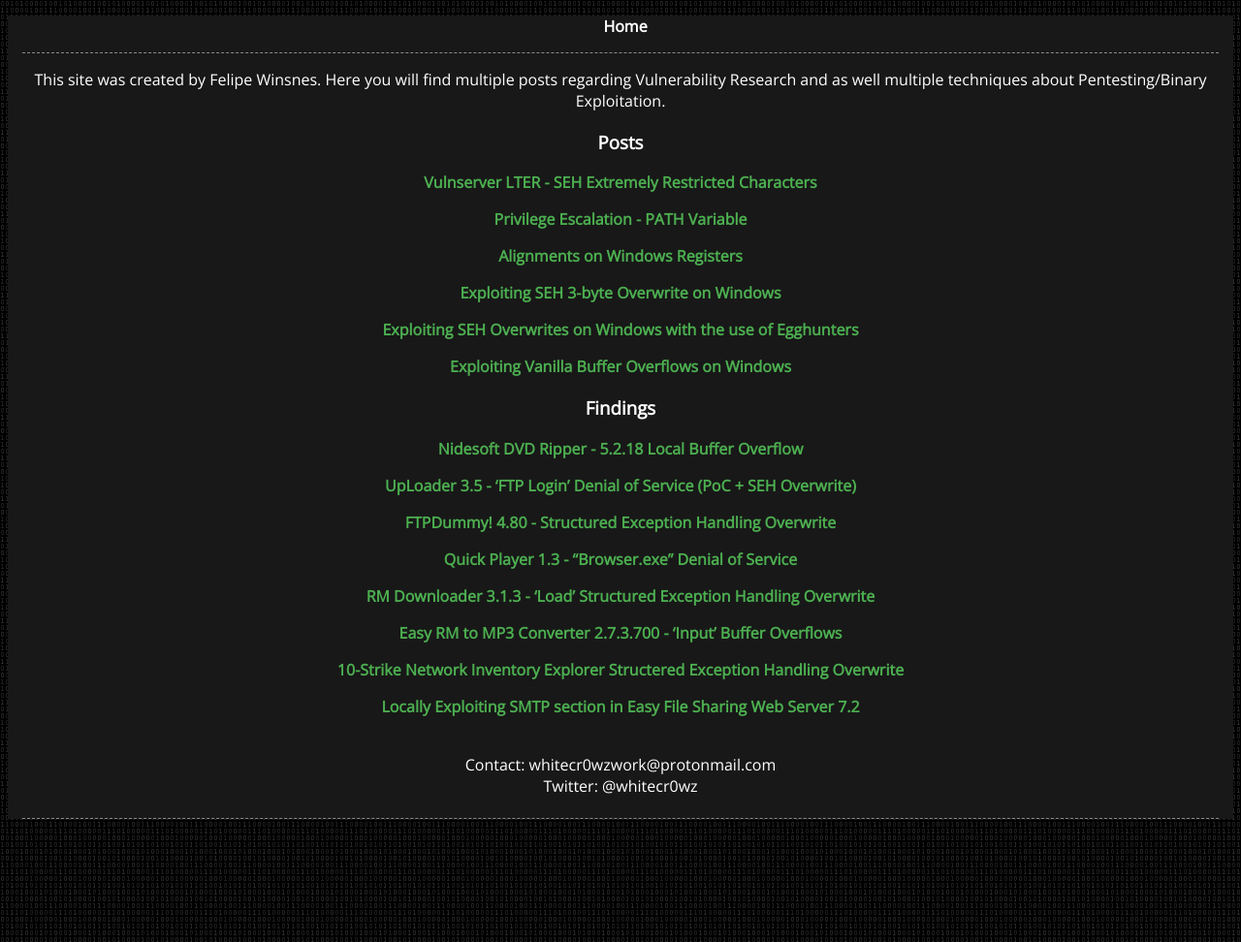
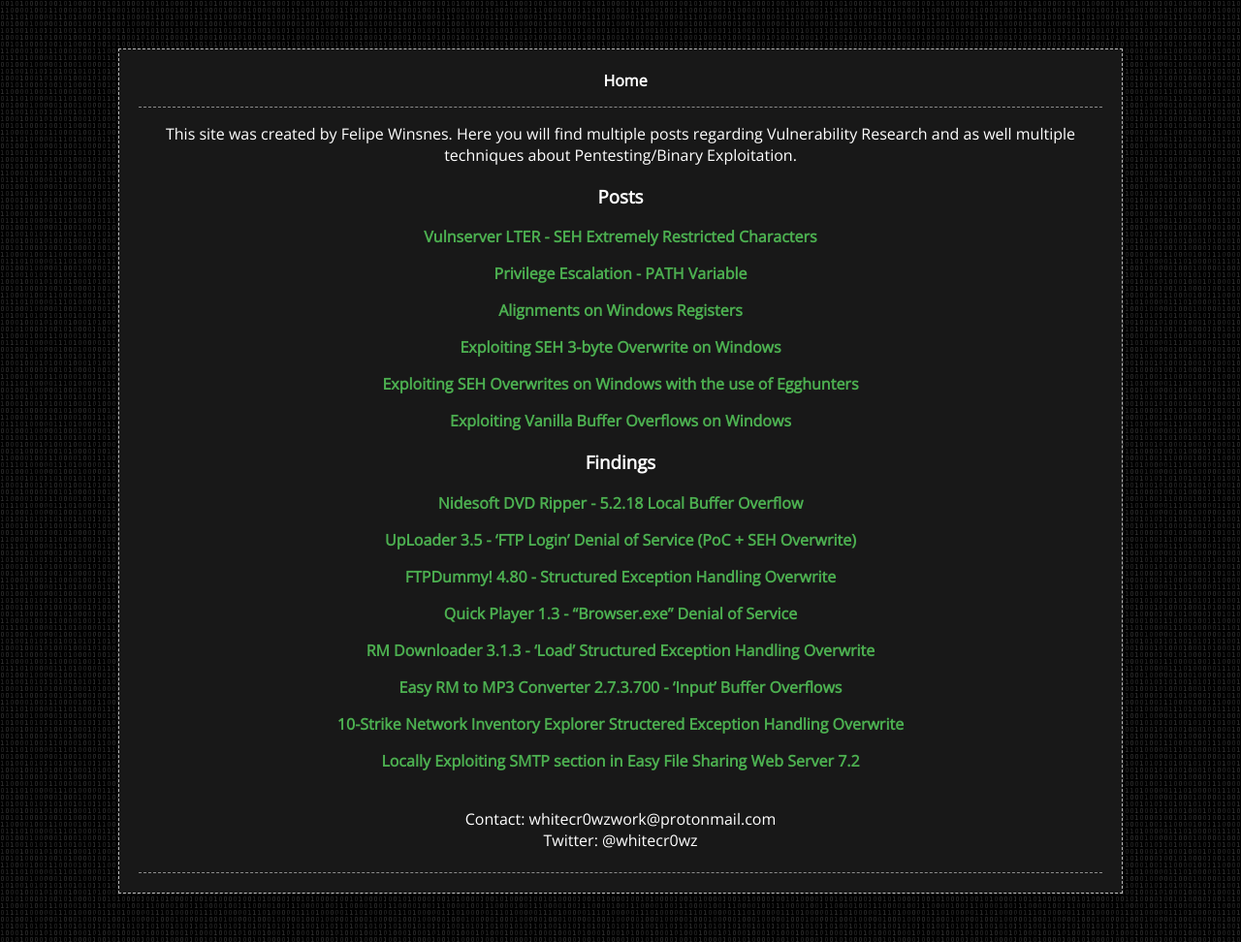
Before and after one commit to whitecr0wz/whitecr0wz.github.io, a Jekyll site: the page built from index.md, in a window 1280 px wide. Shown: the whole page at 97% size. Built offline with Jekyll 4.4.1, drawn with Linux system fonts in a browser that asks for light colours.

Commit message:
Update style.css

```diff
--- a/assets/css/style.css
+++ b/assets/css/style.css
@@ -5,7 +5,7 @@
 }
 
 
-/* body {
+body {
 	background-color: rgba(0,0,0,0.97);
 	color: rgba(255,255,255);
 	padding: 5px;
@@ -16,7 +16,7 @@
 	border: 1px dashed rgba(255,255,255,0.7);
 	font-family: "Open Sans";
 }
-*/
+
 
 div.a {
   font-size: 16px;
```
